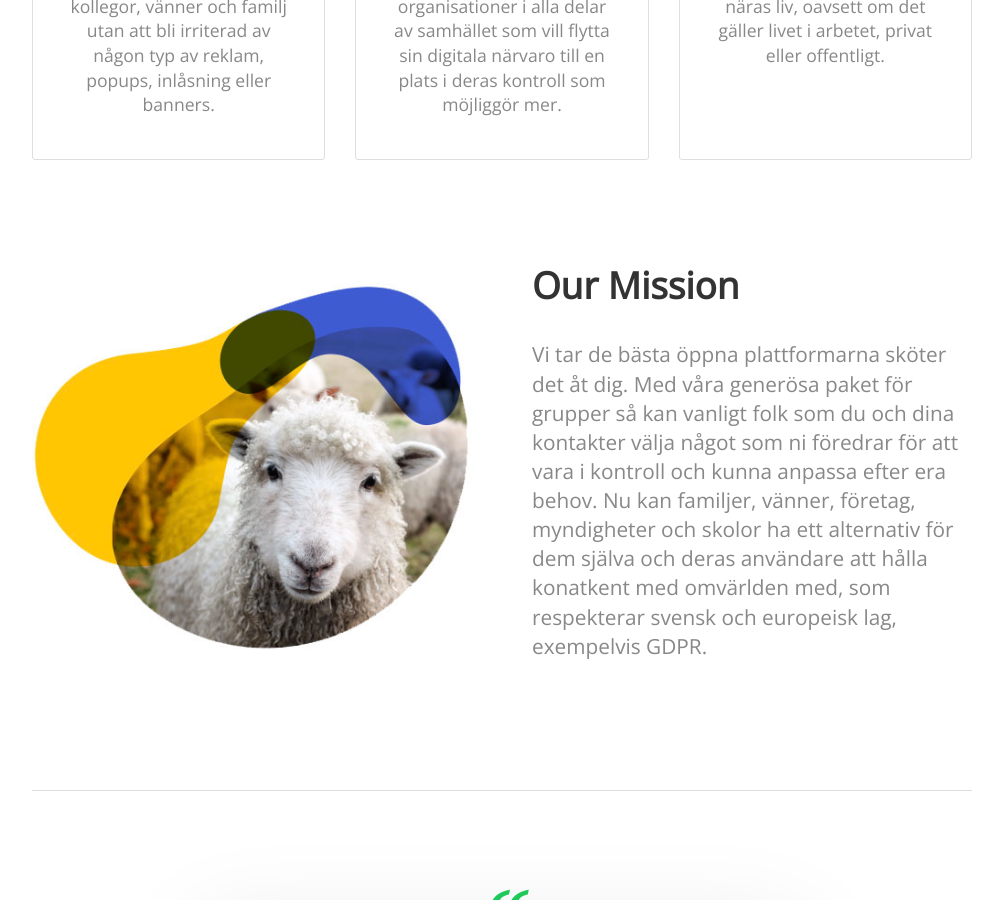
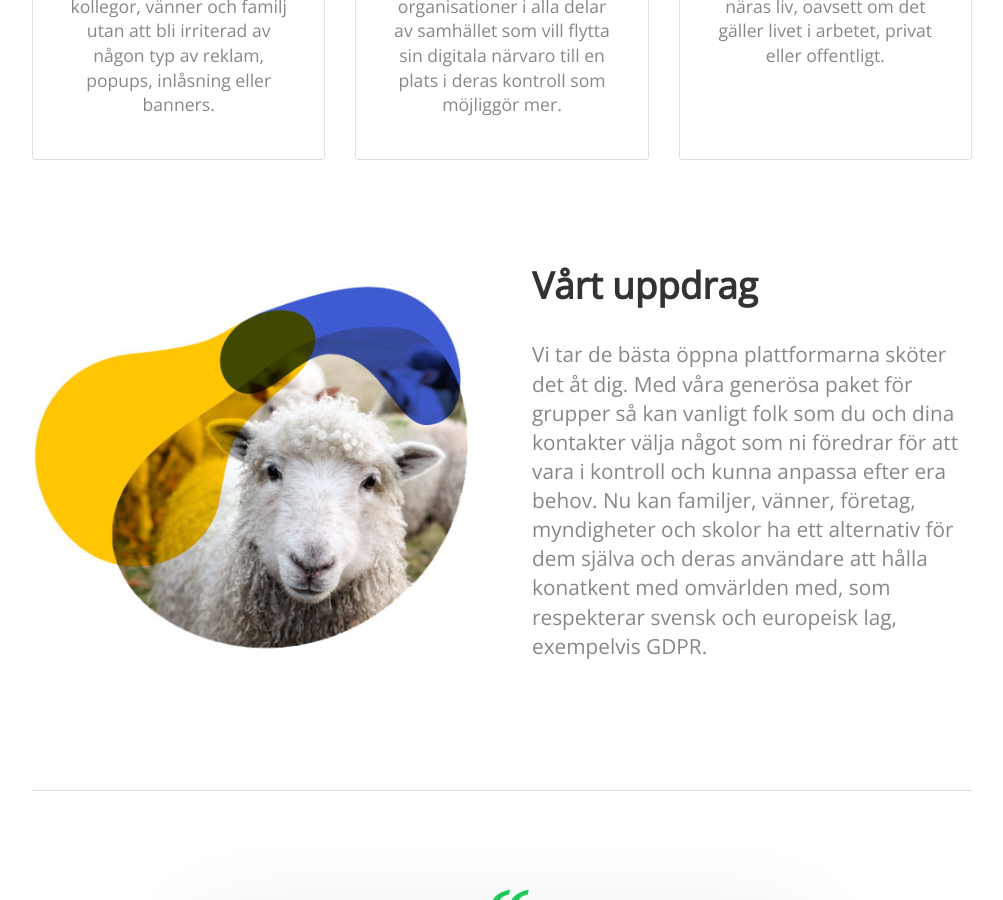
Before and after one commit to Sakrecoer/mittdata.se, a Jekyll site: the page built from index.html, in a window 1280 px wide and 900 px high, scrolled down 1038 px. Shown: the whole window, without its empty margins (138-1141 px from the left). Built offline with Jekyll 4.4.1, drawn with Linux system fonts in a browser that asks for light colours; nearby versions of some CDN libraries; a script that is not in the unit is left out.

Commit message:
Updated 'index.html' via CloudCannon

```diff
--- a/index.html
+++ b/index.html
@@ -69,7 +69,7 @@ title: MittData.se
 		</div>
 		<div>
 			<h2 class="editable">
-				Our Mission
+				V&aring;rt uppdrag
 			</h2>
 
 			<p class="editable">
```
